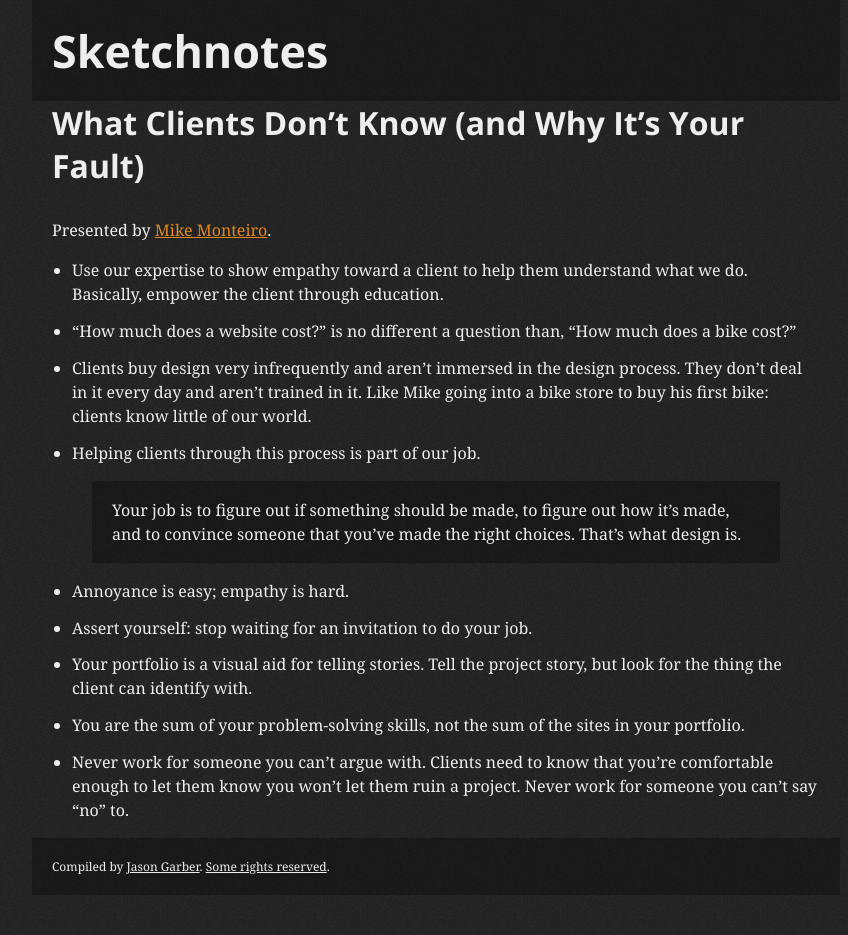
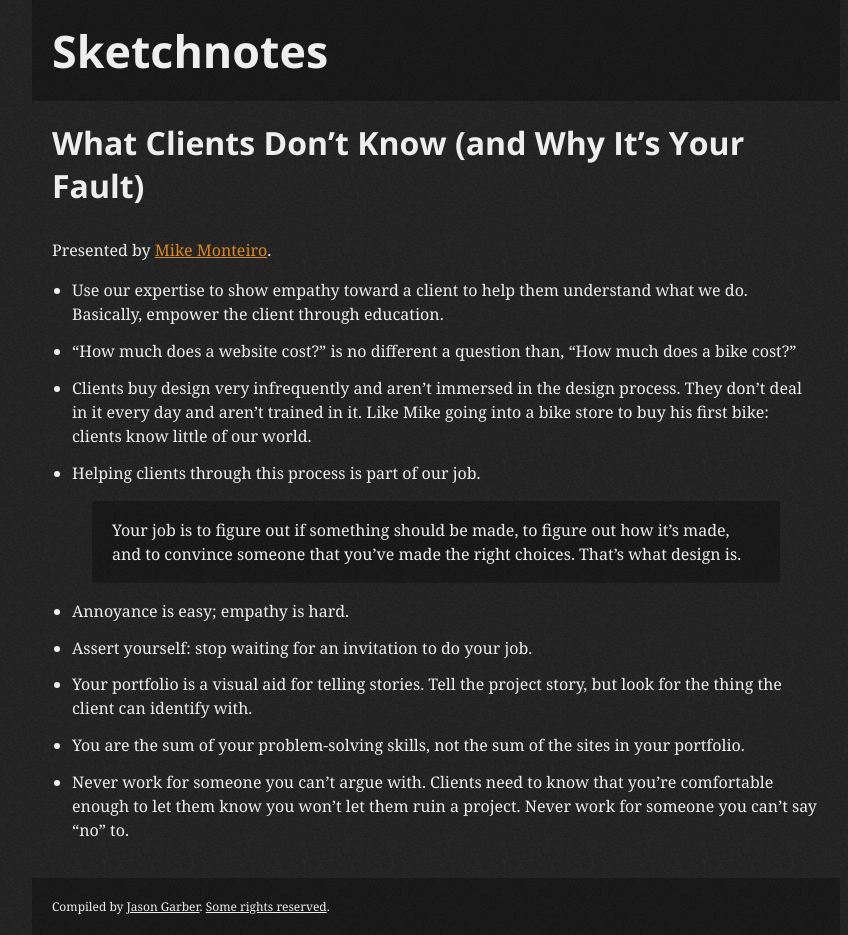
Before and after one commit to jgarber623/sketchnotes.sixtwothree.org, a Jekyll site: the page built from _posts/2012-08-07-what-clients-don-t-know-and-why-it-s-your-fault.md, in a window 1280 px wide. Shown: the whole page, without its empty margins (204-1052 px from the left). Built offline with Jekyll 4.4.1, drawn with Linux system fonts in a browser that asks for light colours; before the commit the page ends 900 px from its top, so only the background shows below that.

Commit message:
Apply appropriate styling to <main> element.

```diff
--- a/stylesheets/application.css
+++ b/stylesheets/application.css
@@ -386,7 +386,7 @@ figure {
 		text-decoration: underline;
 	}
 
-    div[role=main] {
+    main[role=main] {
         padding: 20px 0;
     }
 
```
